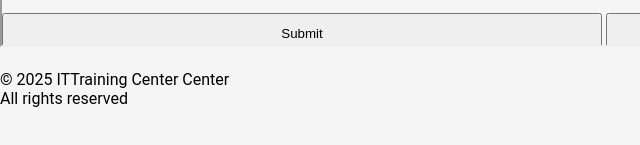
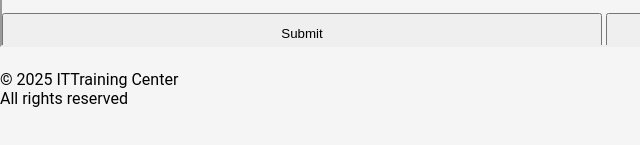
Before and after one commit to anil-golfutar/web1pm, a plain HTML site: page Practice/index.html in a window 1280 px wide. Shown: the part 609-754 px from the top of the page, 0-640 px from the left. Drawn offline with Linux system fonts and the light colour scheme.

Commit message:
another update in index.html

```diff
--- a/Practice/index.html
+++ b/Practice/index.html
@@ -24,7 +24,7 @@
       <iframe src="home.html" name="page" width="1500" height="500"></iframe>
       <br /><br />
       <footer>
-        <p>&copy; 2025 ITTraining Center Center</p>
+        <p>&copy; 2025 ITTraining Center</p>
         <p>All rights reserved</p>
       </footer>
     </blockquote>
```
